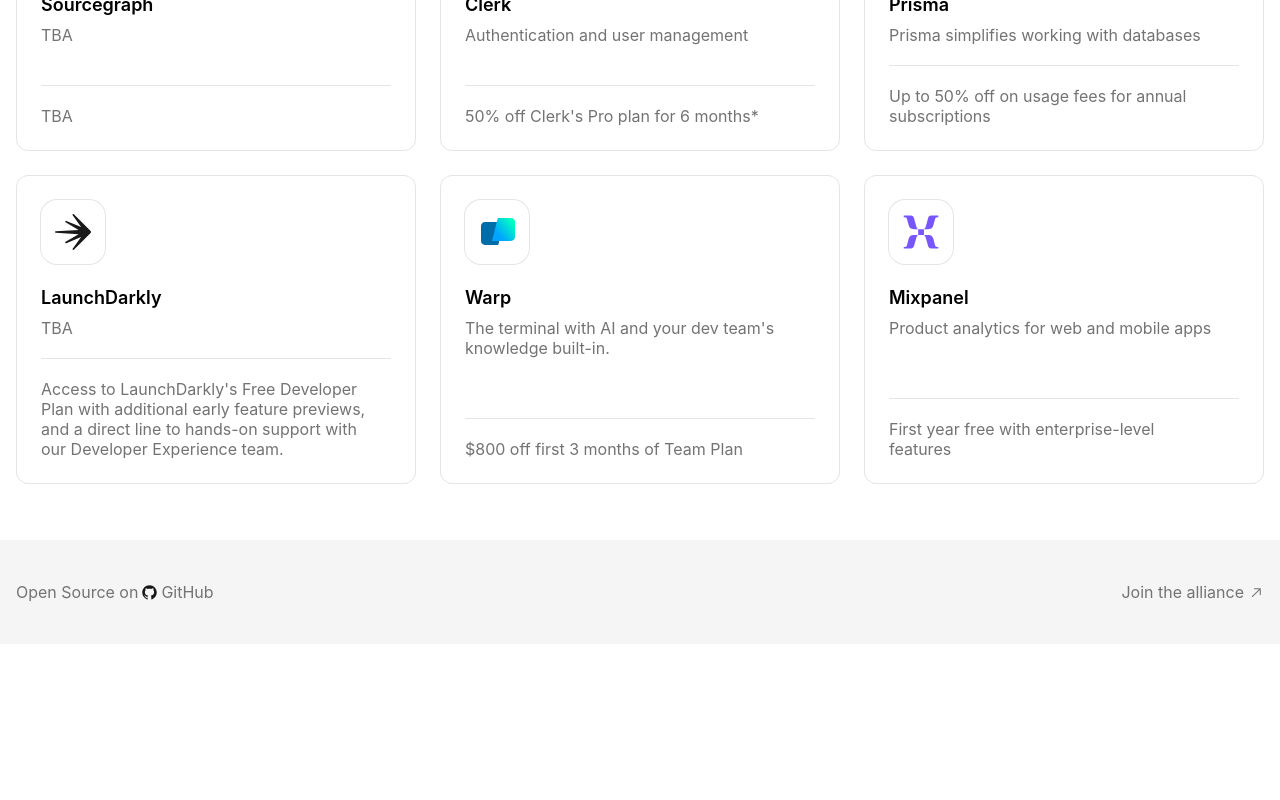
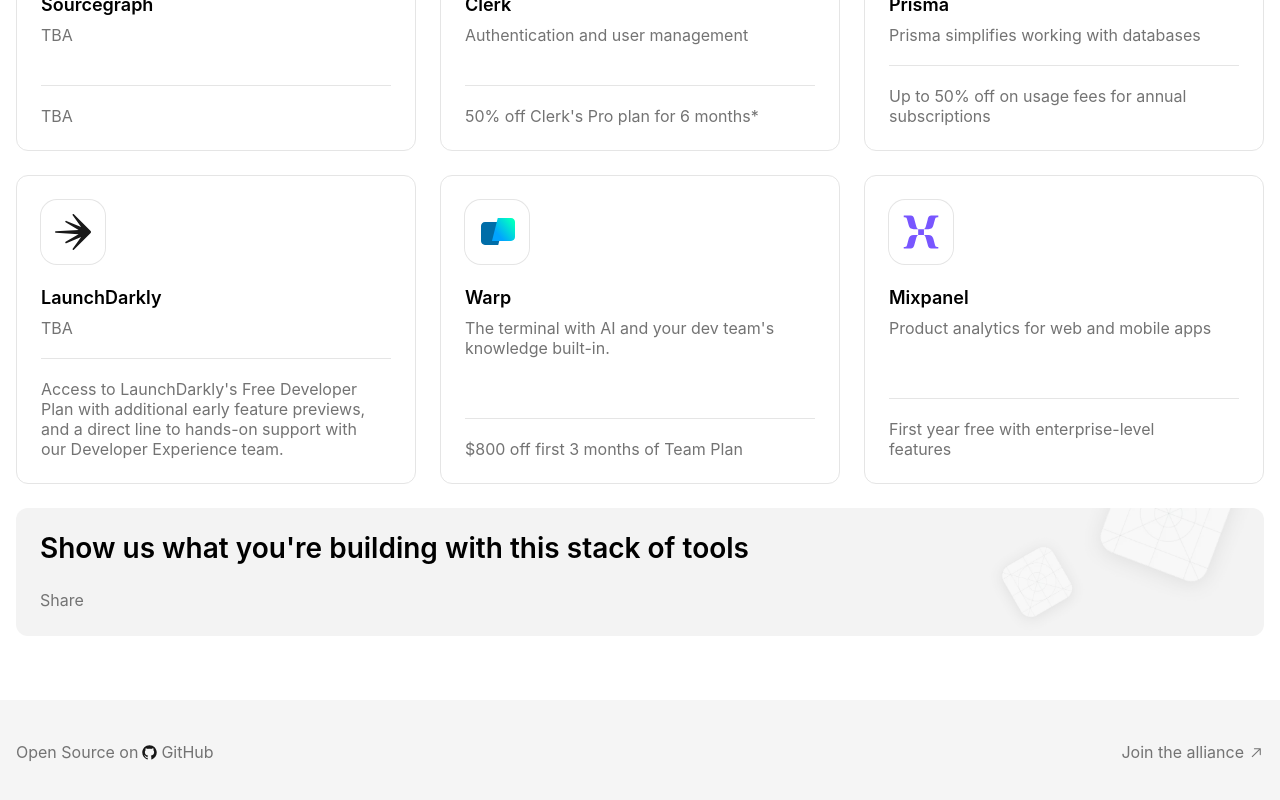
Before and after one commit to jamdotdev/dev-starter-pack, a Next.js app: page / in a window 1280 px wide. Shown: the part 926-1726 px from the top of the page. Before the commit the page ends 1570 px from the top, so only its background shows below. Built offline with nearby package versions, Linux system fonts and the light colour scheme.

Commit message:
feat: add CTA banner

```diff
--- a/app/globals.css
+++ b/app/globals.css
@@ -16,6 +16,13 @@
   background: url("/illustration.webp");
   background-size: cover;
   background-position: center;
+}
+
+.share-banner {
+  background: #f3f3f3 url("/banner-bg.webp") no-repeat;
+  background-size: auto 200%;
+  background-position: bottom right;
+  min-height: 128px;
 }
 
 .container {
--- a/app/page.tsx
+++ b/app/page.tsx
@@ -88,10 +88,20 @@
         ))}
       </div>
 
-      <div className="container grid grid-cols-1 md:grid-cols-2 lg:grid-cols-3 gap-6 pb-14">
+      <div className="container grid grid-cols-1 md:grid-cols-2 lg:grid-cols-3 gap-6 pb-6">
         {filteredTools.map((tool) => (
           <Card key={tool.title} {...tool} />
         ))}
+      </div>
+
+      <div className="container mb-16">
+        <div className="share-banner bg-[#F3F3F3] w-full p-6 rounded-xl flex flex-col justify-between">
+          <h3 className="text-[28px] mb-0">
+            Show us what you're building with this stack of tools
+          </h3>
+
+          <span className="text-muted-foreground">Share</span>
+        </div>
       </div>
 
       <Footer />
```
Also changed, not shown: public/banner-bg.webp (added).
